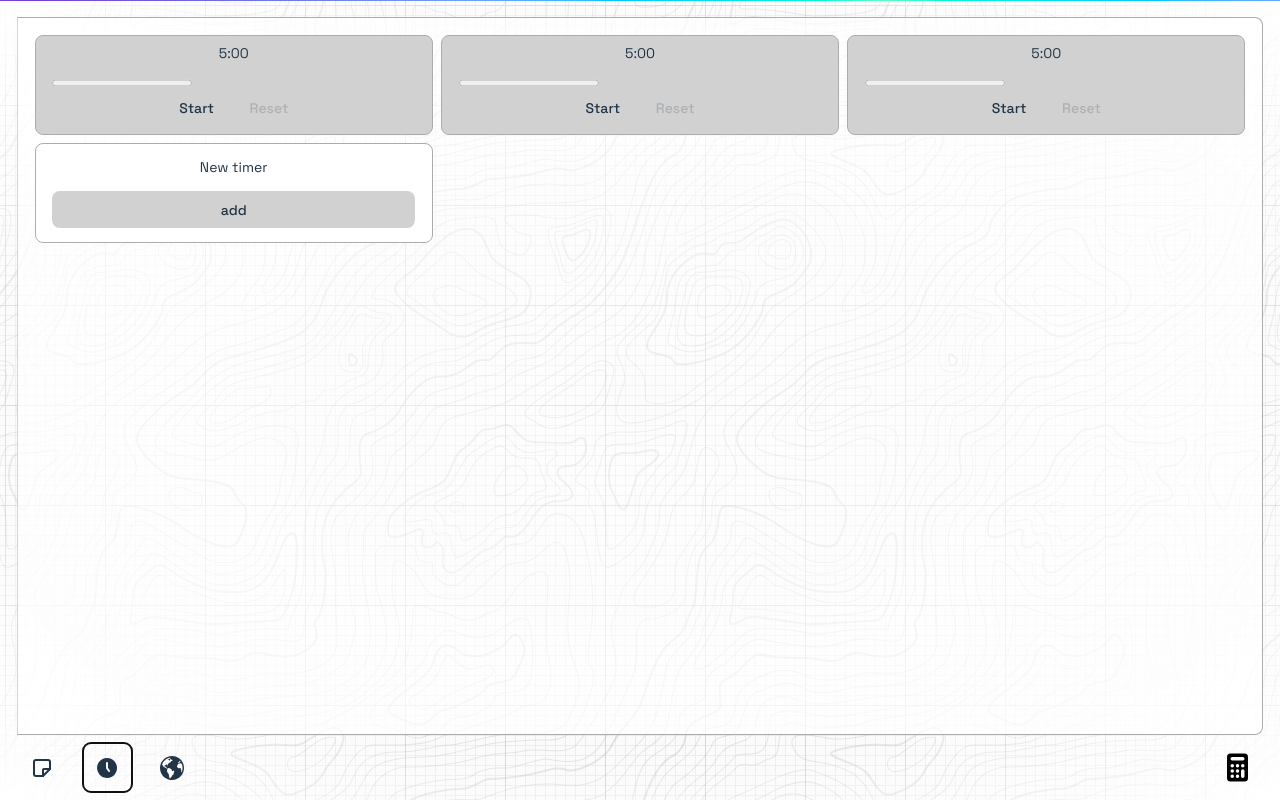
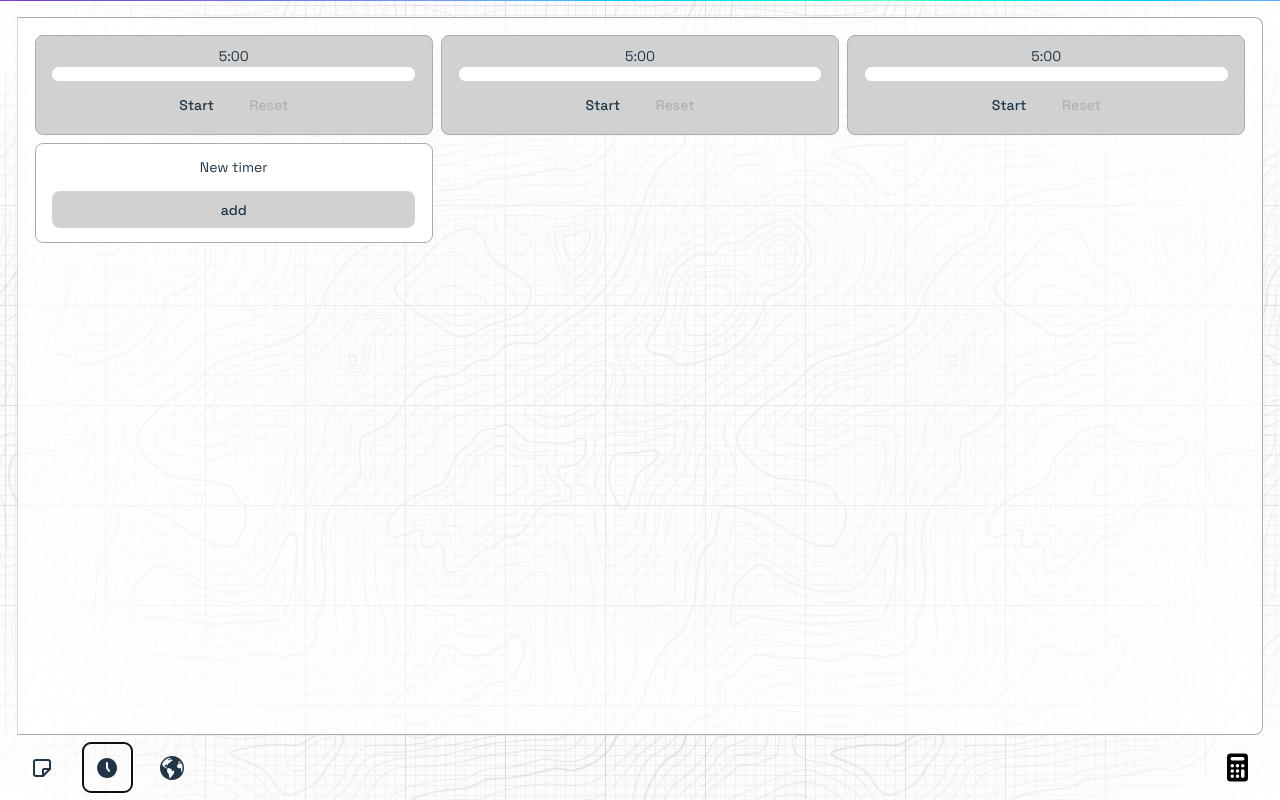
Before and after one commit to BigBadBodyPillow/Notes, a React (Vite) app: page / in a window 1280 px wide. Both pictures are taken after a click on the button 90 px from the left and 767 px from the top of the page. Built offline with nearby package versions, Linux system fonts and the light colour scheme.

Commit message:
progress styling

```diff
--- a/src/components/Timer/Timer.css
+++ b/src/components/Timer/Timer.css
@@ -55,6 +55,60 @@
       flex-direction: column;
       margin: 0;
       padding: 0;
+      /* gap: 0; */
+      height: fit-content;
+    }
+
+    progress[value] {
+      --stripe1-colour: var(--accent-colour);
+      --stripe2-colour: hsl(from var(--accent-colour) h 100% 72%);
+      appearance: none;
+
+      border: none;
+
+      width: 100%;
+      /* height: 20px; */
+
+      background-color: var(--background-dark);
+      border-radius: var(--border-radius);
+
+      /* margin: 0 0 1.5em; */
+    }
+
+    progress[value]::-webkit-progress-bar {
+      background-color: var(--background-dark);
+      border-radius: var(--border-radius);
+    }
+    /* firefox */
+    progress[value]::-webkit-progress-value {
+      /* position: relative; */
+      background: repeating-linear-gradient(
+        135deg,
+        var(--stripe1-colour),
+        var(--stripe1-colour) 10px,
+        var(--stripe2-colour) 10px,
+        var(--stripe2-colour) 20px
+      );
+      border-radius: var(--border-radius);
+    }
+    /* other stuff */
+    progress[value]::-moz-progress-bar {
+      background: repeating-linear-gradient(
+        135deg,
+        var(--stripe1-colour),
+        var(--stripe1-colour) 10px,
+        var(--stripe2-colour) 10px,
+        var(--stripe2-colour) 20px
+      );
+      border-radius: var(--border-radius);
+    }
+
+    progress[value]::-webkit-progress-value:after {
+      content: "";
+      position: absolute;
+
+      background-color: var(--background-dark);
+      border-radius: 100%;
     }
 
     &.add {
@@ -71,6 +125,12 @@
       justify-content: center;
       button {
         background-color: transparent;
+        &:focus {
+          outline: none;
+        }
+        &:focus-visible {
+          outline: 1px solid var(--accent-colour);
+        }
       }
     }
     .reset {
@@ -137,7 +197,7 @@
 
         &:focus {
           outline: none;
-          border-color: var(--accent-color);
+          border-color: var(--accent-colour);
           background-color: rgba(255, 255, 255, 0.15);
         }
       }
--- a/src/components/Timer/Timers/Timers.jsx
+++ b/src/components/Timer/Timers/Timers.jsx
@@ -1,5 +1,9 @@
 import React, { useEffect, useState } from "react";
+
+//css
 import "../Timer.css";
+
+//components
 import { TimeInputModal } from "./TimeInputModal";
 
 export function Timers() {
@@ -77,10 +81,9 @@ export function Timers() {
         <div className="display">
           <span className="countdown">{formatTime(remainingSeconds)}</span>
           <progress
-            className="progress-bar"
             max={totalSeconds}
             value={totalSeconds - remainingSeconds}
-          />
+          ></progress>
         </div>
         <div className="button-group">
           {started ? (
```
